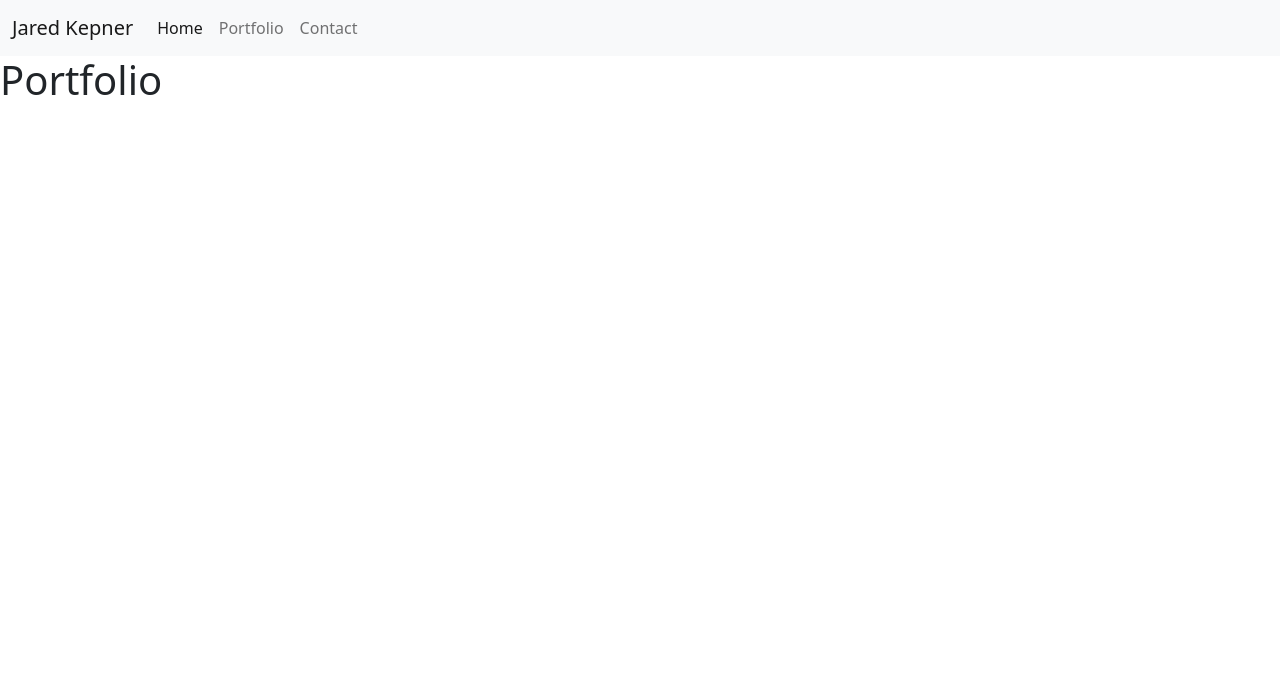
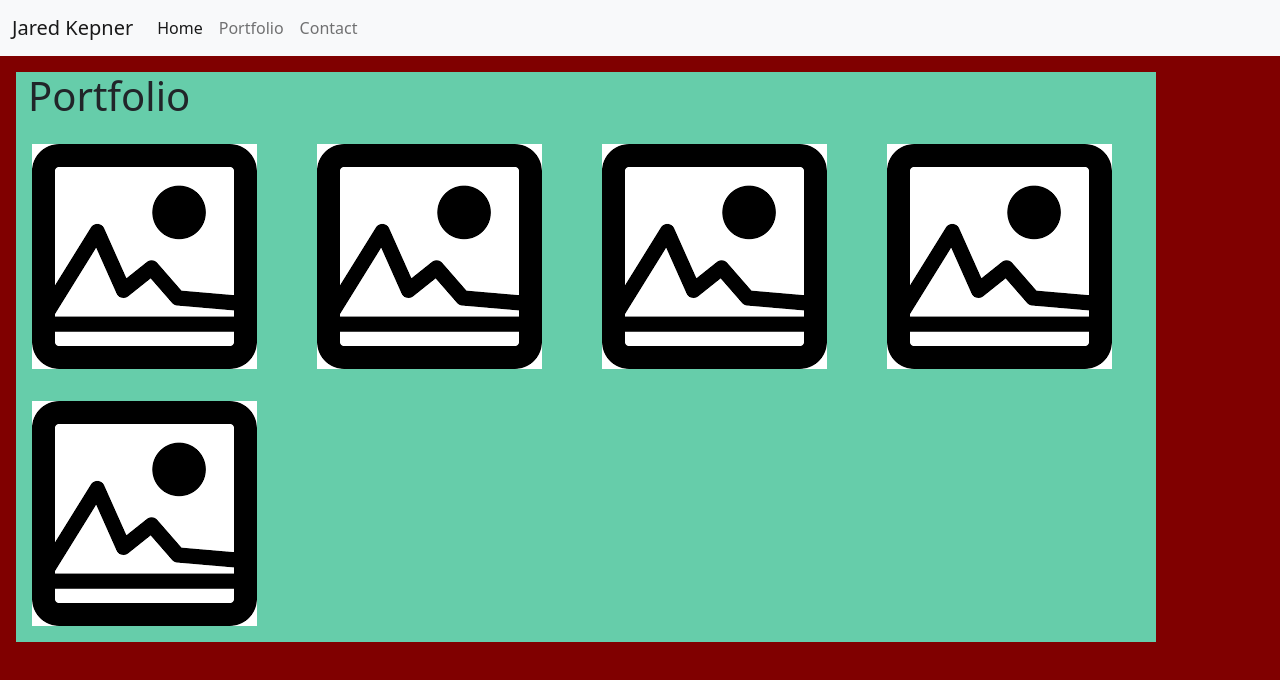
Before and after one commit to xxjkxxx/responsive_site, a plain HTML site: page portfolio.html in a window 1280 px wide. Drawn offline with nearby package versions, Linux system fonts and the light colour scheme.

Commit message:
early rendition of site, should pass homework check xD

```diff
--- a/portfolio.html
+++ b/portfolio.html
@@ -5,7 +5,7 @@
     <meta name="viewport" content="width=device-width, initial-scale=1.0">
     <title>Bootstrap 5 Portfolio</title>
 </head>
-<body>
+<body style="background-color: maroon;">
     <nav class="navbar navbar-expand-lg navbar-light bg-light">
         <div class="container-fluid">
           <a class="navbar-brand" href="#">Jared Kepner</a>
@@ -27,7 +27,30 @@
           </div>
         </div>
       </nav>
-      <h1>Portfolio</h1>
+      <div class="container" style="margin: 1rem; background-color: mediumaquamarine;">
+        <h1>Portfolio</h1>
+
+
+          <div class="row">
+            <div class="col-sm" style="padding: 1rem;">
+              <img src="/responsive_site/Assets/Images/download.png" alt="1st">
+            </div>
+            <div class="col-sm" style="padding: 1rem;">
+              <img src="/responsive_site/Assets/Images/download.png" alt="2nd">
+            </div>
+            <div class="col-sm" style="padding: 1rem;">
+              <img src="/responsive_site/Assets/Images/download.png" alt="3rd">
+            </div>
+            <div class="col-sm" style="padding: 1rem;">
+              <img src="/responsive_site/Assets/Images/download.png" alt="4th">
+            </div>
+            <div class="col-sm" style="padding: 1rem;">
+              <img src="/responsive_site/Assets/Images/download.png" alt="5th">
+            </div>
+          </div>
+        </div>
+
+
 
     <link href="https://cdn.jsdelivr.net/npm/bootstrap@5.0.0-beta1/dist/css/bootstrap.min.css" rel="stylesheet" integrity="sha384-giJF6kkoqNQ00vy+HMDP7azOuL0xtbfIcaT9wjKHr8RbDVddVHyTfAAsrekwKmP1" crossorigin="anonymous">
 <script src="https://cdn.jsdelivr.net/npm/bootstrap@5.0.0-beta1/dist/js/bootstrap.bundle.min.js" integrity="sha384-ygbV9kiqUc6oa4msXn9868pTtWMgiQaeYH7/t7LECLbyPA2x65Kgf80OJFdroafW" crossorigin="anonymous"></script>
```
Also changed, not shown: contact.html (+21 -2 lines).
